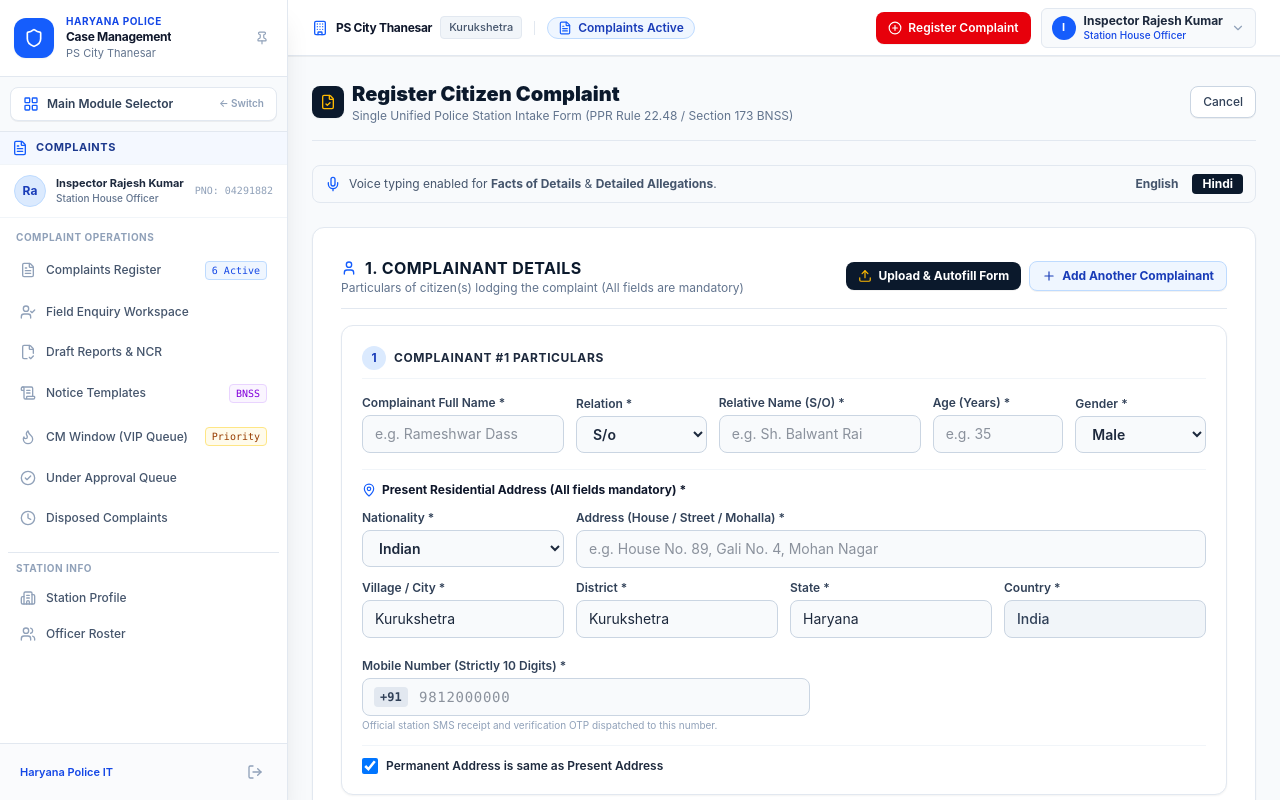
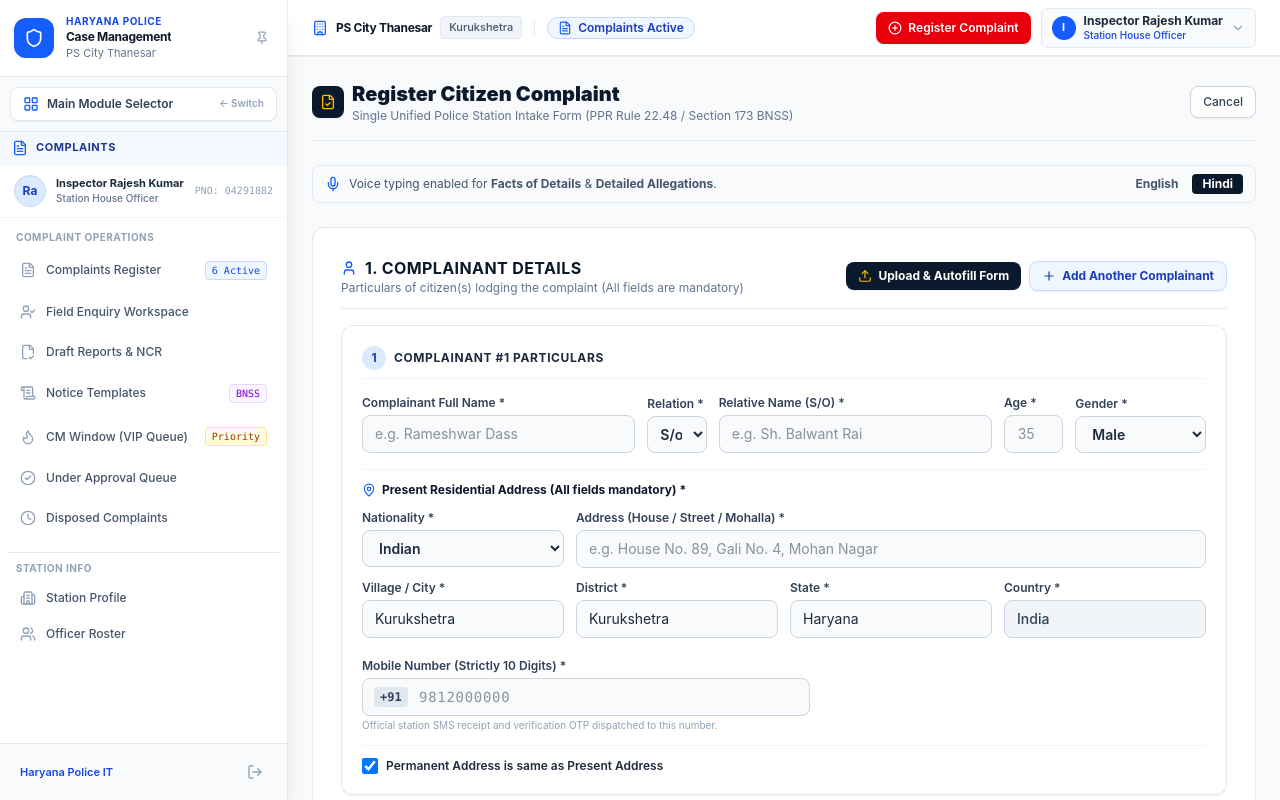
Before and after one commit to aikapil423-ux/CMS-AK, a Next.js app: page /complaints/register in a window 1280 px wide. Shown: the top 800 px of the page. Built offline with nearby package versions, Linux system fonts and the light colour scheme.

Commit message:
style: reduce relation dropdown size to compact column

```diff
--- a/src/app/complaints/register/page.tsx
+++ b/src/app/complaints/register/page.tsx
@@ -1590,7 +1590,7 @@ export default function RegisterComplaintPage() {
 
                   {/* (a) Name, Relation, Relative Name, Age, Gender (All Mandatory) */}
                   <div className="grid grid-cols-1 sm:grid-cols-12 gap-3 items-end">
-                    <div className="sm:col-span-3">
+                    <div className="sm:col-span-4">
                       <label className="block text-xs font-semibold text-slate-700 mb-1">
                         Complainant Full Name *
                       </label>
@@ -1608,14 +1608,14 @@ export default function RegisterComplaintPage() {
                       )}
                     </div>
 
-                    <div className="sm:col-span-2">
-                      <label className="block text-xs font-semibold text-slate-700 mb-1">
+                    <div className="sm:col-span-1">
+                      <label className="block text-xs font-semibold text-slate-700 mb-1 truncate" title="Relation">
                         Relation *
                       </label>
                       <select
                         value={comp.relationType}
                         onChange={(e) => handleComplainantChange(idx, "relationType", e.target.value)}
-                        className="w-full px-3 py-2 text-xs sm:text-sm bg-slate-50 border border-slate-300 rounded-lg focus:ring-2 focus:ring-[#0b192c] font-semibold"
+                        className="w-full px-2 py-2 text-xs sm:text-sm bg-slate-50 border border-slate-300 rounded-lg focus:ring-2 focus:ring-[#0b192c] font-semibold text-center"
                       >
                         <option value="S/O">S/o</option>
                         <option value="D/O">D/o</option>
@@ -1624,7 +1624,7 @@ export default function RegisterComplaintPage() {
                       </select>
                     </div>
 
-                    <div className="sm:col-span-3">
+                    <div className="sm:col-span-4">
                       <label className="block text-xs font-semibold text-slate-700 mb-1">
                         Relative Name ({comp.relationType}) *
                       </label>
@@ -1646,9 +1646,9 @@ export default function RegisterComplaintPage() {
                       )}
                     </div>
 
-                    <div className="sm:col-span-2">
-                      <label className="block text-xs font-semibold text-slate-700 mb-1">
-                        Age (Years) *
+                    <div className="sm:col-span-1">
+                      <label className="block text-xs font-semibold text-slate-700 mb-1 truncate" title="Age (Years)">
+                        Age *
                       </label>
                       <input
                         type="number"
@@ -1656,8 +1656,8 @@ export default function RegisterComplaintPage() {
                         max="120"
                         value={comp.age || ""}
                         onChange={(e) => handleComplainantChange(idx, "age", e.target.value)}
-                        placeholder="e.g. 35"
-                        className={`w-full px-3 py-2 text-xs sm:text-sm bg-slate-50 border rounded-lg focus:ring-2 focus:ring-[#0b192c] ${
+                        placeholder="35"
+                        className={`w-full px-2 py-2 text-xs sm:text-sm bg-slate-50 border rounded-lg focus:ring-2 focus:ring-[#0b192c] text-center ${
                           validationErrors[`comp_${idx}_age`] ? "border-red-500 bg-red-50" : "border-slate-300"
                         }`}
                       />
```
